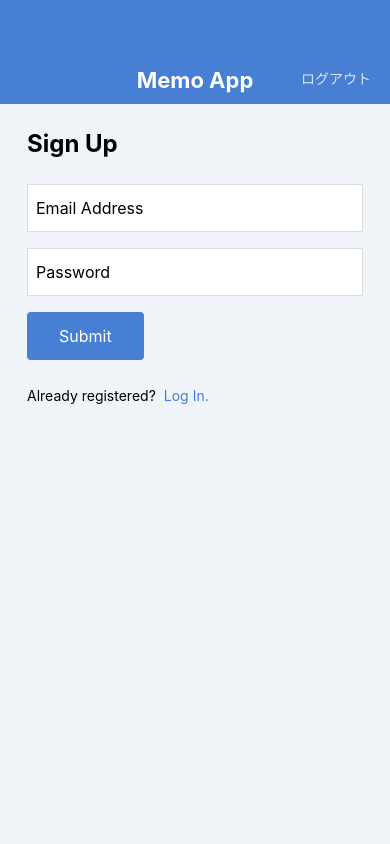
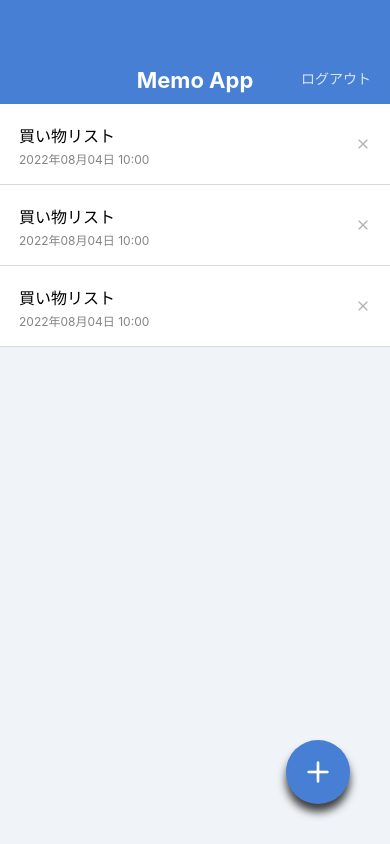
Before and after one commit to sak-tkd/MemoApp, a React Native app: screen / in a window 390 px wide. Built offline with nearby package versions, Linux system fonts and the light colour scheme.

Commit message:
Make components touchable.

```diff
--- a/App.jsx
+++ b/App.jsx
@@ -1,17 +1,19 @@
 import React from 'react';
 
-// import MemoListScreen from './src/screens/MemoListScreen';
+import MemoListScreen from './src/screens/MemoListScreen';
 // import MemoDetailScreen from './src/screens/MemoDetailScreen';
 // import MemoEditScreen from './src/screens/MemoEditScreen';
 // import MemoCreateScreen from './src/screens/MemoCreateScreen';
 // import LogInScreen from './src/screens/LogInScreen';
-import SignUpScreen from './src/screens/SignUpScreen';
+// import SignUpScreen from './src/screens/SignUpScreen';
 
 export default function App() {
 	return (
+		<MemoListScreen />
 		// <MemoDetailScreen />
 		// <MemoCreateScreen />
+		// <MemoEditScreen />
 		// <LogInScreen />
-		<SignUpScreen />
+		// <SignUpScreen />
 	);
 }
--- a/src/components/Button.jsx
+++ b/src/components/Button.jsx
@@ -1,19 +1,24 @@
 import React from 'react';
-import { View, Text, StyleSheet } from 'react-native';
-import { string } from 'prop-types';
+import { TouchableOpacity, Text, StyleSheet } from 'react-native';
+import { func, string } from 'prop-types';
 
 export default function Button(props) {
-    const { label } = props;
+    const { label, onPress } = props;
     return (
-        <View style={styles.buttonContainer}>
+        <TouchableOpacity style={styles.buttonContainer} onPress={onPress}>
             <Text style={styles.buttonLabel}>{label}</Text>
-        </View>
+        </TouchableOpacity>
     );
 }
 
 Button.protoTypes = {
     label: string.isRequired,
-}
+    onPress: func,
+};
+
+Button.defaultProps = {
+    onPress: null,
+};
 
 const styles = StyleSheet.create({
     buttonContainer: {
--- a/src/components/CircleButton.jsx
+++ b/src/components/CircleButton.jsx
@@ -1,26 +1,27 @@
 import React from 'react';
-import { View, StyleSheet } from 'react-native';
-import { string, shape } from 'prop-types';
+import { StyleSheet, TouchableOpacity } from 'react-native';
+import { string, shape, func } from 'prop-types';
 import { Feather } from '@expo/vector-icons';
 
 export default function CircleButton(props) {
-    const { style, name } = props;
+    const { style, name, onPress } = props;
     return (
-        <View style={[styles.circleButton, style]}>
+        <TouchableOpacity style={[styles.circleButton, style]} onPress={onPress}>
             <Feather name={name} size={32} color="white" />
-        </View>
-
+        </TouchableOpacity>
     );
 }
 
 CircleButton.prototype = {
 	style: shape(),
 	name: string.isRequired,
+	onPress: func,
 }
 
 // 必須にしない場合は下記が必要?
 CircleButton.defaultProps = {
     style: null,
+	onPress: null,
 }
 
 
--- a/src/components/MemoList.jsx
+++ b/src/components/MemoList.jsx
@@ -1,5 +1,7 @@
 import React from "react";
-import { View, Text, StyleSheet } from 'react-native';
+import {
+    View, Text, StyleSheet, TouchableOpacity
+} from 'react-native';
 import { Feather } from '@expo/vector-icons';
 
 export default function MemoList() {
@@ -19,18 +21,18 @@
                     <Text style={styles.memoListItemTitle}>買い物リスト</Text>
                     <Text style={styles.memoListItemDate}>2022年08月04日 10:00</Text>
                 </View>
-                <View>
-                <Feather name="x" size={16} color="#B0B0B0"/>
-                </View>
+                <TouchableOpacity>
+                    <Feather name="x" size={16} color="#B0B0B0"/>
+                </TouchableOpacity>
             </View>
             <View style={styles.memoListItem}>
                 <View>
                     <Text style={styles.memoListItemTitle}>買い物リスト</Text>
                     <Text style={styles.memoListItemDate}>2022年08月04日 10:00</Text>
                 </View>
-                <View>
-                <Feather name="x" size={16} color="#B0B0B0"/>
-                </View>
+                <TouchableOpacity>
+                    <Feather name="x" size={16} color="#B0B0B0"/>
+                </TouchableOpacity>
             </View>
         </View>
     );
--- a/src/screens/LogInScreen.jsx
+++ b/src/screens/LogInScreen.jsx
@@ -1,5 +1,5 @@
 import React from 'react';
-import { View, Text, TextInput, StyleSheet } from 'react-native';
+import { View, Text, TextInput, StyleSheet, TouchableOpacity } from 'react-native';
 
 import AppBar from '../components/AppBar';
 import Button from '../components/Button';
@@ -15,7 +15,9 @@
                 <Button label="Submit"/>
                 <View style={styles.footer}>
                     <Text style={styles.footerText}>Not registered?</Text>
-                    <Text style={styles.footerLink}>Sign up here!</Text>
+                    <TouchableOpacity>
+                        <Text style={styles.footerLink}>Sign up here!</Text>
+                    </TouchableOpacity>
                 </View>
             </View>
         </View>
--- a/src/screens/SignUpScreen.jsx
+++ b/src/screens/SignUpScreen.jsx
@@ -1,5 +1,5 @@
 import React from 'react';
-import { View, Text, TextInput, StyleSheet } from 'react-native';
+import { View, Text, TextInput, StyleSheet, TouchableOpacity } from 'react-native';
 
 import AppBar from '../components/AppBar';
 import Button from '../components/Button';
@@ -15,7 +15,9 @@
                 <Button label="Submit"/>
                 <View style={styles.footer}>
                     <Text style={styles.footerText}>Already registered?</Text>
-                    <Text style={styles.footerLink}>Log In.</Text>
+                    <TouchableOpacity>
+                        <Text style={styles.footerLink}>Log In.</Text>
+                    </TouchableOpacity>
                 </View>
             </View>
         </View>
```
Also changed, not shown: src/screens/MemoEditScreen.jsx (line endings or trailing spaces).
